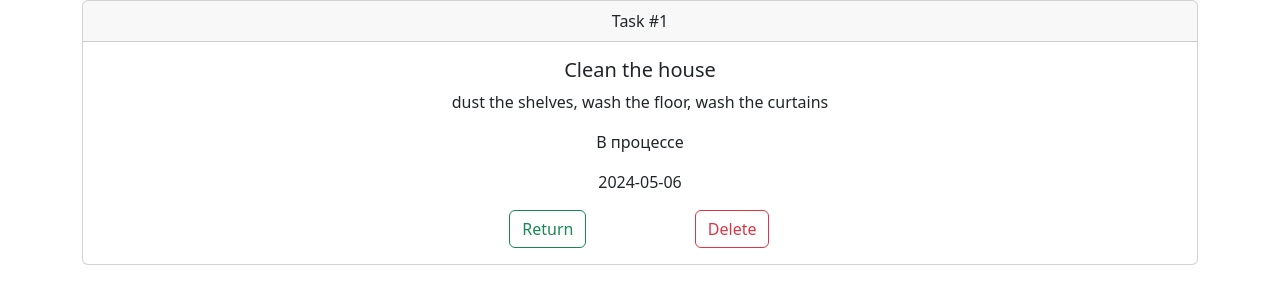
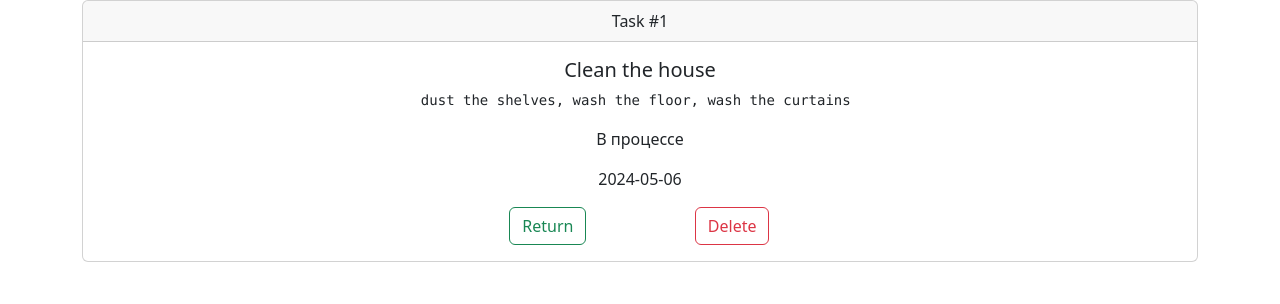
Before and after one commit to leeroma/todo_list_project, a Django app: page /task/1 in a window 1280 px wide. Shown: the top 304 px of the page. Run offline with Django 5.2, Linux system fonts and the light colour scheme; data comes from the database, SQL or seed files in the repository.

Commit message:
Removed description from the main page Removed redundant indents in templates

```diff
--- a/templates/index.html
+++ b/templates/index.html
@@ -20,7 +20,6 @@
         <tr>
             <th scope="col">#</th>
             <th scope="col">Title</th>
-            <th scope="col">Description</th>
             <th scope="col">Status</th>
             <th scope="col">Deadline</th>
         </tr>
@@ -30,14 +29,12 @@
             <tr>
                 <th scope="row"><a href="{% url 'task' task.pk %}">{{ task.pk }}</a></th>
                 <td>{{ task.title }}</td>
-                <td>{{ task.description }}</td>
                 <td>{{ task.get_status_display }}</td>
                 <td>{{ task.deadline|date:"Y-m-d" }}</td>
             </tr>
         {% endfor %}
         </tbody>
     </table>
-
     <a href="{% url 'adding' %}" class="btn btn-outline-success">(+) Add new task</a>
 </div>
 </body>
--- a/templates/task.html
+++ b/templates/task.html
@@ -14,7 +14,7 @@
         </div>
         <div class="card-body">
             <h5 class="card-title">{{ task.title }}</h5>
-            <p class="card-text">{{ task.description }}</p>
+            <pre class="card-text">{{ task.description }}</pre>
             <p class="card-text">{{ task.get_status_display }}</p>
             <p class="card-text">{{ task.deadline|date:"Y-m-d" }}</p>
             <div class="row justify-content-md-center">
@@ -24,13 +24,9 @@
                 <div class="col col-lg-2">
                     <a href="{% url 'delete_task' task.id %}" class="btn btn-outline-danger">Delete</a>
                 </div>
-
-
             </div>
-
         </div>
     </div>
-
 </div>
 </body>
 </html>
```
Also changed, not shown: todo_app/migrations/0004_task_title.py (added).
